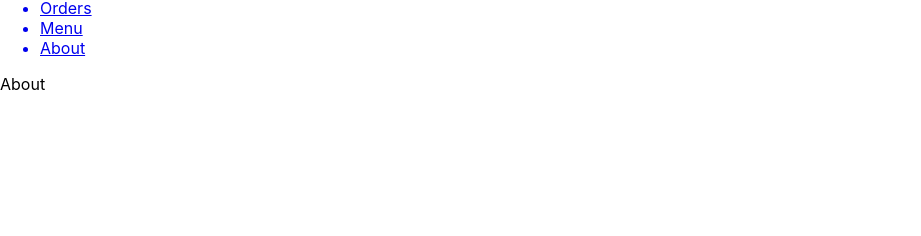
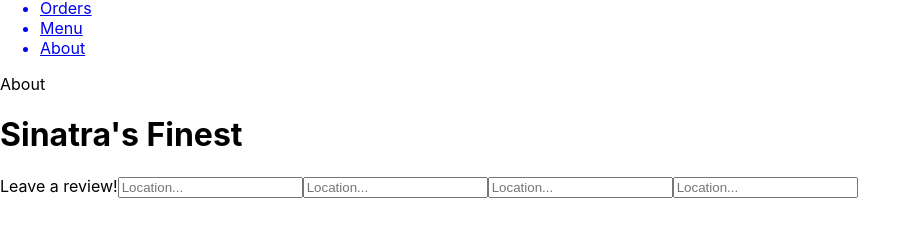
Before and after one commit to elijahzsmith/Phase-3-Project, a React (Create React App) app: page /about in a window 1280 px wide. Shown: the part 322-558 px from the top of the page, without its empty margins (0-921 px from the left). Built offline with nearby package versions, Linux system fonts and the light colour scheme.

Commit message:
about page and menu item

```diff
--- a/src/components/MenuItem.js
+++ b/src/components/MenuItem.js
@@ -1,7 +1,18 @@
 import React from "react";
 
 function MenuItem() {
-  return <div>MenuItem</div>;
+  return (
+    <div>
+      <div>
+        MenuItem
+        <h1>Name</h1>
+        <h2>Description</h2>
+        <h2>Ingredients</h2>
+        <h2>Price: $</h2>
+        <button>Add to order</button>
+      </div>
+    </div>
+  );
 }
 
 export default MenuItem;
--- a/src/pages/About.js
+++ b/src/pages/About.js
@@ -1,7 +1,19 @@
 import React from "react";
 
 function About() {
-  return <div>About</div>;
+  return (
+    <div>
+      About
+      <h1>Sinatra's Finest</h1>
+      <form>
+        Leave a review!
+        <input type="text" placeholder="Location..." />
+        <input type="text" placeholder="Location..." />
+        <input type="text" placeholder="Location..." />
+        <input type="textarea" placeholder="Location..." />
+      </form>
+    </div>
+  );
 }
 
 export default About;
--- a/src/pages/Menu.js
+++ b/src/pages/Menu.js
@@ -1,7 +1,14 @@
 import React from "react";
+import MenuItem from "../components/MenuItem";
 
 function Menu() {
-  return <div>Menu</div>;
+  return (
+    <div>
+      Menu
+      {/* eventually we'll want to map to dynamically add items from database */}
+      <MenuItem />
+    </div>
+  );
 }
 
 export default Menu;
```
